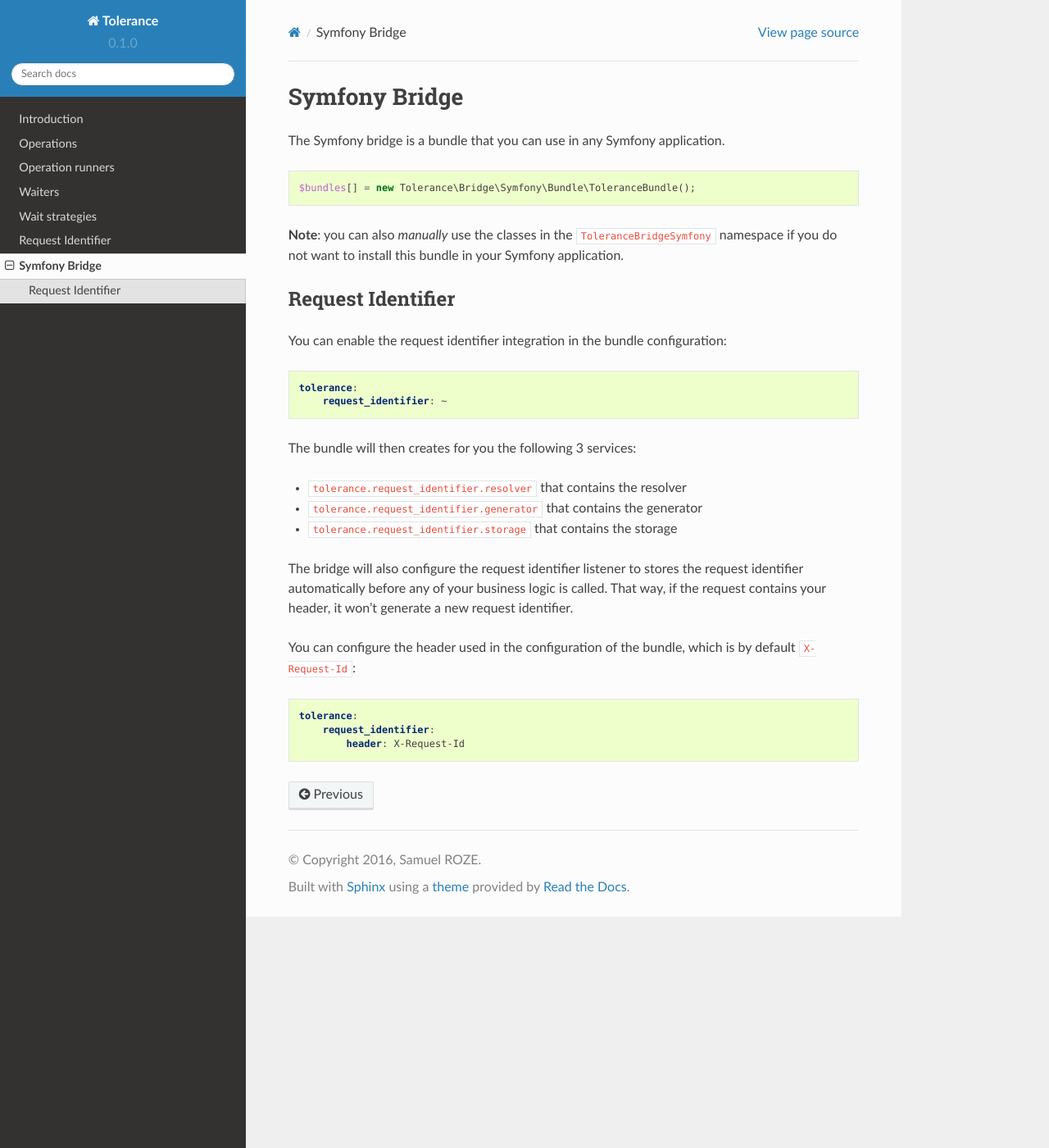
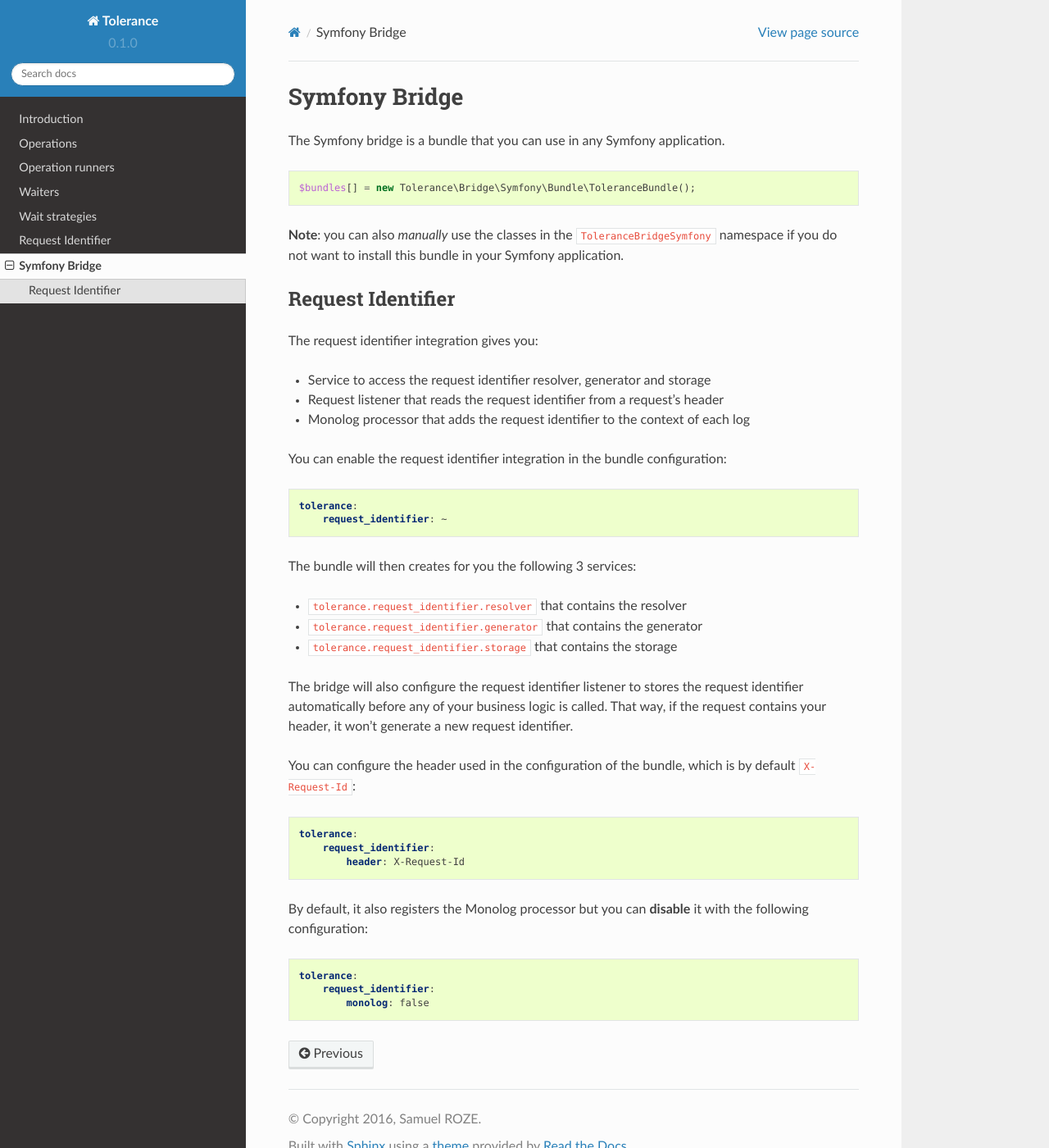
Before and after one commit to Tolerance/Tolerance, a Sphinx documentation site: the page built from docs/bridges/symfony.rst, in a window 1280 px wide and 1400 px high. Shown: the whole window at 82% size. Built offline with Sphinx 7.4.7 and the Read the Docs theme 2.0.0, drawn with Linux system fonts in a browser that asks for light colours.

Commit message:
Add documentation and symfony bundle integration

```diff
--- a/docs/bridges/symfony.rst
+++ b/docs/bridges/symfony.rst
@@ -12,6 +12,12 @@
 
 Request Identifier
 ------------------
+
+The request identifier integration gives you:
+
+- Service to access the request identifier resolver, generator and storage
+- Request listener that reads the request identifier from a request's header
+- Monolog processor that adds the request identifier to the context of each log
 
 You can enable the request identifier integration in the bundle configuration:
 
@@ -37,3 +43,11 @@
     tolerance:
         request_identifier:
             header: X-Request-Id
+
+By default, it also registers the Monolog processor but you can **disable** it with the following configuration:
+
+.. code-block:: yaml
+
+    tolerance:
+        request_identifier:
+            monolog: false
```
Also changed, not shown: docs/request-identifier.rst (+10 -0 lines), 4 other files.
